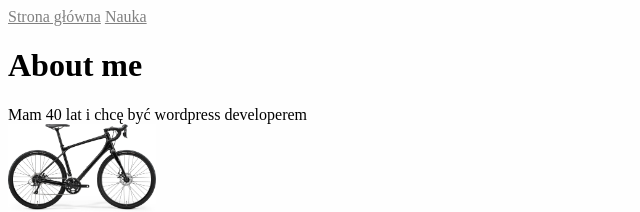
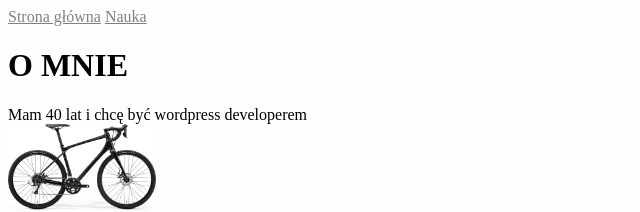
Before and after one commit to Monika-Kwiatkowska/homepage, a plain HTML site: page aboutme.html in a window 1280 px wide. Shown: the top 212 px of the page, without its empty margins (0-640 px from the left). Drawn offline with Linux system fonts and the light colour scheme.

Commit message:
change about me title

```diff
--- a/aboutme.html
+++ b/aboutme.html
@@ -15,7 +15,7 @@
     </header>
     <main>
         <header id="main">
-          <h1>About me</h1>
+          <h1>O MNIE</h1>
         </header>
 <section>
    <p>
```
Also changed, not shown: 4 other files.
